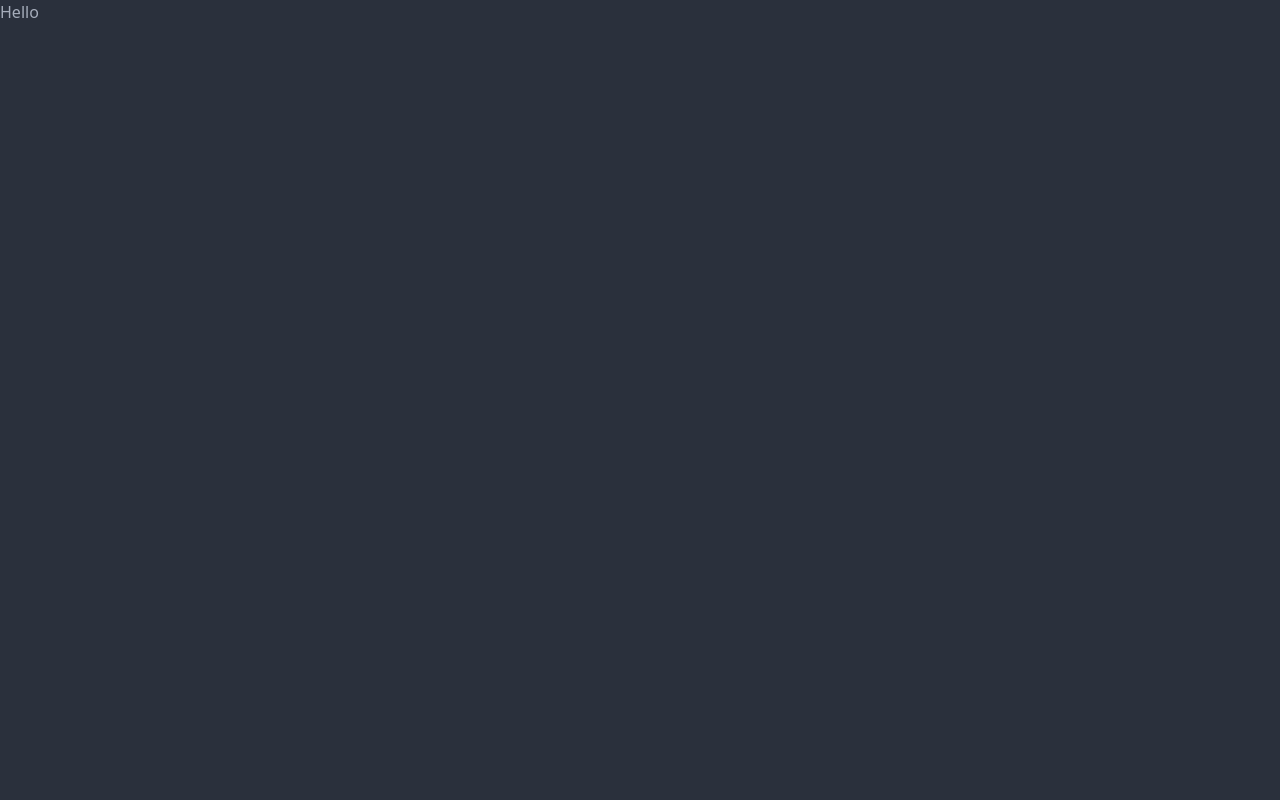
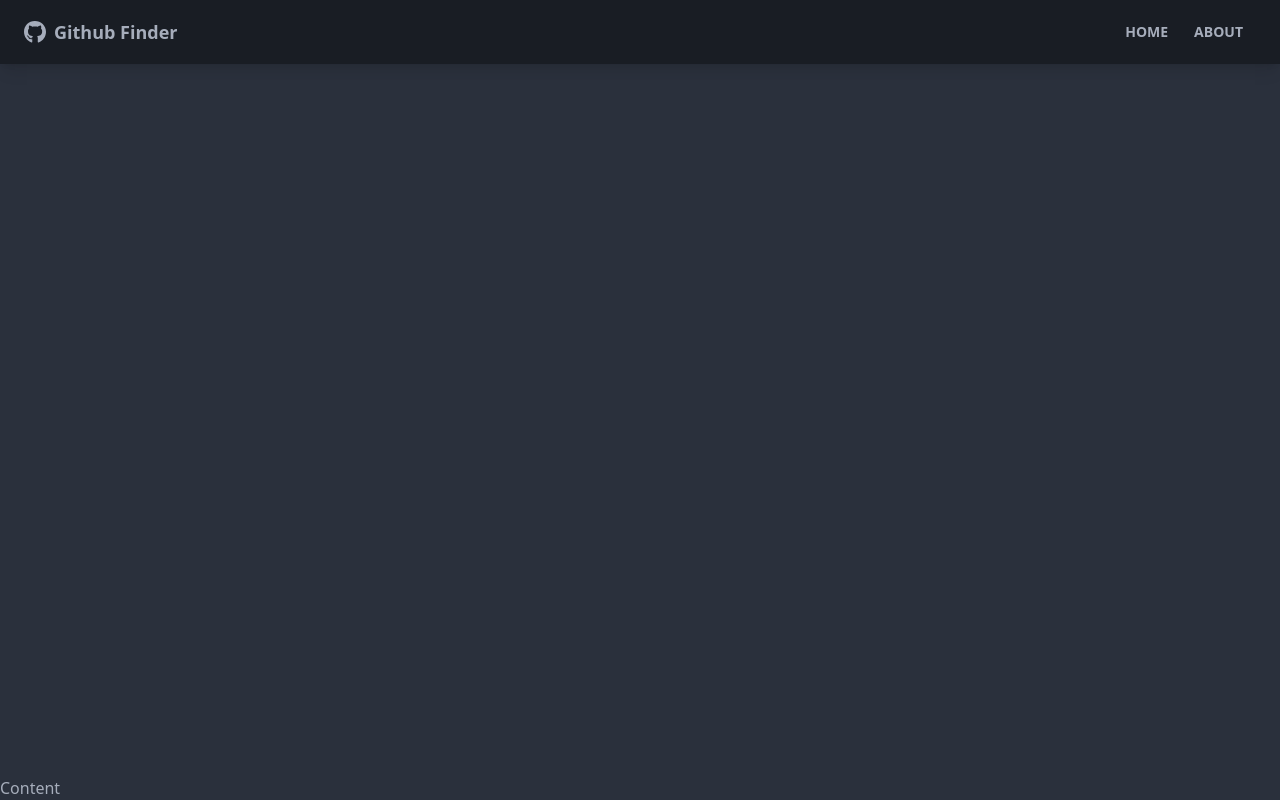
Before and after one commit to Lilitaker/github-finder, a React (Create React App) app: page / in a window 1280 px wide. Built offline with nearby package versions, Linux system fonts and the light colour scheme.

Commit message:
Add navbar

```diff
--- a/package.json
+++ b/package.json
@@ -9,6 +9,8 @@
     "daisyui": "^2.31.0",
     "react": "^18.2.0",
     "react-dom": "^18.2.0",
+    "react-icons": "^4.4.0",
+    "react-router-dom": "^6.4.1",
     "react-scripts": "5.0.1",
     "web-vitals": "^2.1.4"
   },
--- a/src/App.js
+++ b/src/App.js
@@ -1,8 +1,16 @@
+import { BrowserRouter as Router, Route } from 'react-router-dom';
+
+/* Components */
+import Navbar from './components/layout/Navbar';
+
 function App() {
   return (
-    <div>
-      <h1>Hello</h1>
-    </div>
+    <Router>
+      <div className='flex flex-col justify-between h-screen'>
+        <Navbar />
+        <main>Content</main>
+      </div>
+    </Router>
   );
 }
 
--- /dev/null
+++ b/src/components/layout/Navbar.jsx
@@ -0,0 +1,41 @@
+import React from 'react';
+
+import { FaGithub } from 'react-icons/fa';
+import { Link } from 'react-router-dom';
+import { PropTypes } from 'prop-types';
+
+const Navbar = ({ title }) => {
+  return (
+    <nav className='navbar mb-12 shadow-lg bg-neutral text-neutral-content'>
+      <div className='container mx-auto'>
+        <div className='flex-none px-2 mx-2'>
+          <FaGithub className='inline pr-2 text-3xl' />
+          <Link to='/' className='text-lg font-bold align-middle'>
+            {title}
+          </Link>
+        </div>
+
+        <div className='flex-1 px-2 mx-2'>
+          <div className='flex justify-end'>
+            <Link to='/' className='btn btn-ghost btn-sm rounded-btn'>
+              Home
+            </Link>
+            <Link to='/about' className='btn btn-ghost btn-sm rounded-btn'>
+              About
+            </Link>
+          </div>
+        </div>
+      </div>
+    </nav>
+  );
+};
+
+Navbar.defaultProps = {
+  title: 'Github Finder',
+};
+
+Navbar.propTypes = {
+  title: PropTypes.string,
+};
+
+export default Navbar;
```
Also changed, not shown: 1 other file (tests, documents, lock files or other folders).
